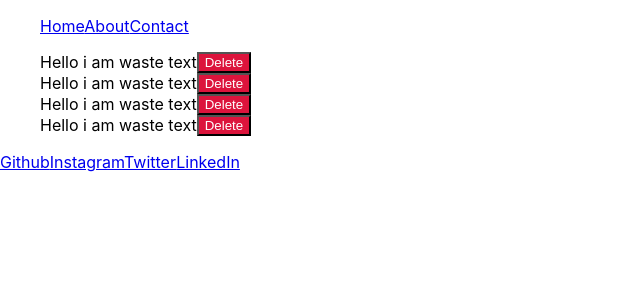
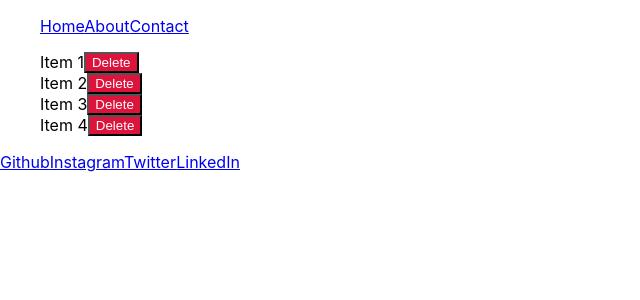
Before and after one commit to VarunChoudhary7/React, a React (Create React App) app in the folder myapp/: page / in a window 1280 px wide. Shown: the top 300 px of the page, without its empty margins (0-640 px from the left). Built offline with nearby package versions, Linux system fonts and the light colour scheme.

Commit message:
Third commit

```diff
--- a/myapp/src/Components/Content.js
+++ b/myapp/src/Components/Content.js
@@ -8,10 +8,8 @@ const Content = () => {
         <div className="container">
             <ul>
                 {
-                    // chores.forEach(chore => <li>{chore}</li>)
-                    // forEach cannot return anything
-                    chores.map(chore => <ListItem />)
-                }
+                    // chores.map(chore => <ListItem chore={chore} chores={chores} />)}
+                    chores.map(chore => <ListItem chore={chore} />)}
 
             </ul>
 
--- a/myapp/src/Components/ListItem.js
+++ b/myapp/src/Components/ListItem.js
@@ -1,11 +1,16 @@
-const ListItem = () => {
+// const ListItem = (props) => {
+const ListItem = ({ chore }) => {
+
+    // console.log(props)
     return (
-        <li>
+        < li >
             <div>
-                Hello i am waste text
+                {/* {props.chore} */}
+                {chore}
+
             </div>
             <button style={{ background: "crimson", color: "white" }}>Delete</button>
-        </li>
+        </li >
     );
 }
 
```
